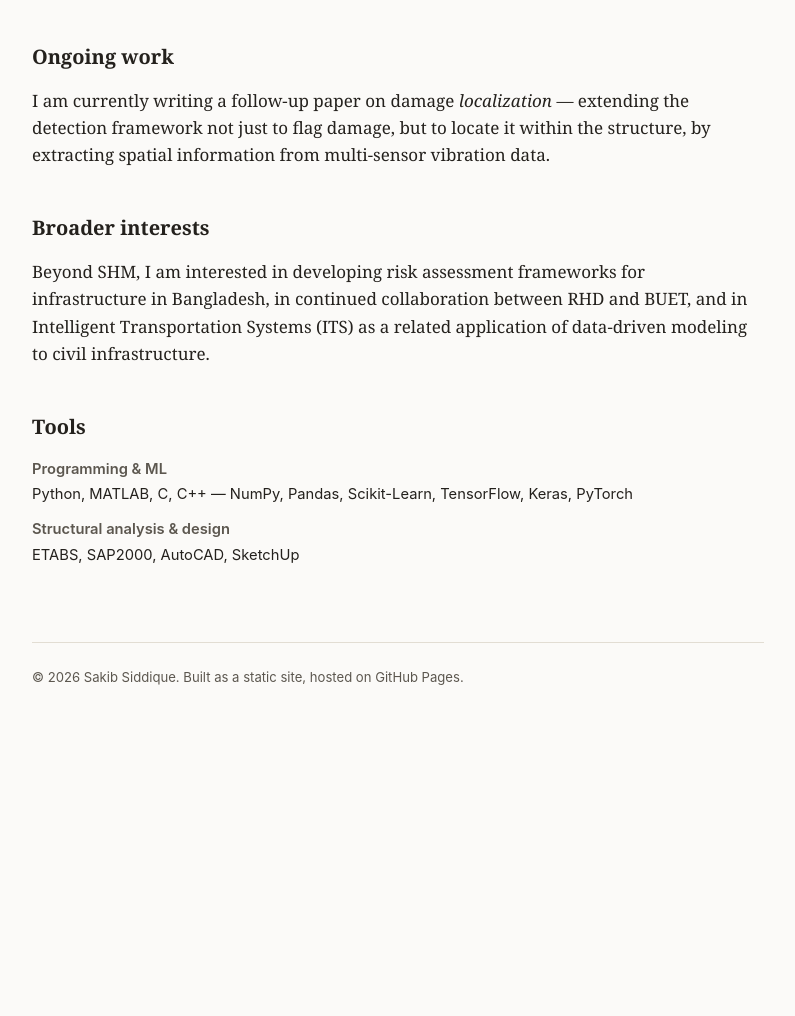
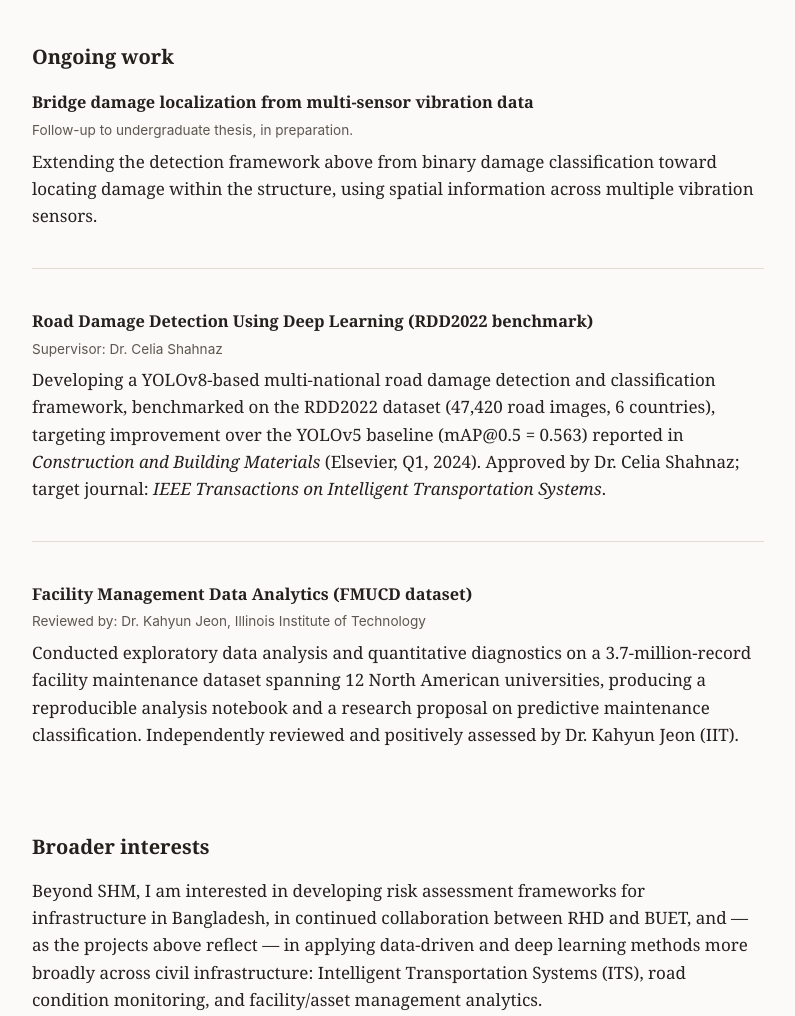
Before and after one commit to sakibsiddique-ce/sakibsiddique-ce.github.io, a plain HTML site: page research.html in a window 1280 px wide. Shown: the part 840-1856 px from the top of the page, without its empty margins (242-1037 px from the left). Before the commit the page ends 1578 px from the top, so only its background shows below. Drawn offline with Linux system fonts and the light colour scheme.

Commit message:
Add ongoing research projects (RDD2022 road damage, FMUCD facility analytics)
Co-Authored-By: Claude Sonnet 5 <noreply@anthropic.com>
Claude-Session: https://claude.ai/code/session_017yYqqFkHNPz83fkrX7xXgr

```diff
--- a/research.html
+++ b/research.html
@@ -54,17 +54,46 @@
     </p>
 
     <h2>Ongoing work</h2>
-    <p>
-      I am currently writing a follow-up paper on damage <em>localization</em> — extending the
-      detection framework not just to flag damage, but to locate it within the structure, by
-      extracting spatial information from multi-sensor vibration data.
-    </p>
+
+    <div class="entry">
+      <h3>Bridge damage localization from multi-sensor vibration data</h3>
+      <div class="meta">Follow-up to undergraduate thesis, in preparation.</div>
+      <p>
+        Extending the detection framework above from binary damage classification toward locating
+        damage within the structure, using spatial information across multiple vibration sensors.
+      </p>
+    </div>
+
+    <div class="entry">
+      <h3>Road Damage Detection Using Deep Learning (RDD2022 benchmark)</h3>
+      <div class="meta">Supervisor: Dr. Celia Shahnaz</div>
+      <p>
+        Developing a YOLOv8-based multi-national road damage detection and classification framework,
+        benchmarked on the RDD2022 dataset (47,420 road images, 6 countries), targeting improvement
+        over the YOLOv5 baseline (mAP@0.5 = 0.563) reported in <em>Construction and Building
+        Materials</em> (Elsevier, Q1, 2024). Approved by Dr. Celia Shahnaz; target journal: <em>IEEE
+        Transactions on Intelligent Transportation Systems</em>.
+      </p>
+    </div>
+
+    <div class="entry">
+      <h3>Facility Management Data Analytics (FMUCD dataset)</h3>
+      <div class="meta">Reviewed by: Dr. Kahyun Jeon, Illinois Institute of Technology</div>
+      <p>
+        Conducted exploratory data analysis and quantitative diagnostics on a 3.7-million-record
+        facility maintenance dataset spanning 12 North American universities, producing a reproducible
+        analysis notebook and a research proposal on predictive maintenance classification.
+        Independently reviewed and positively assessed by Dr. Kahyun Jeon (IIT).
+      </p>
+    </div>
 
     <h2>Broader interests</h2>
     <p>
       Beyond SHM, I am interested in developing risk assessment frameworks for infrastructure in
-      Bangladesh, in continued collaboration between RHD and BUET, and in Intelligent Transportation
-      Systems (ITS) as a related application of data-driven modeling to civil infrastructure.
+      Bangladesh, in continued collaboration between RHD and BUET, and — as the projects above
+      reflect — in applying data-driven and deep learning methods more broadly across civil
+      infrastructure: Intelligent Transportation Systems (ITS), road condition monitoring, and
+      facility/asset management analytics.
     </p>
 
     <h2>Tools</h2>
```
Also changed, not shown: index.html (+7 -4 lines), publications.html (+22 -0 lines).
